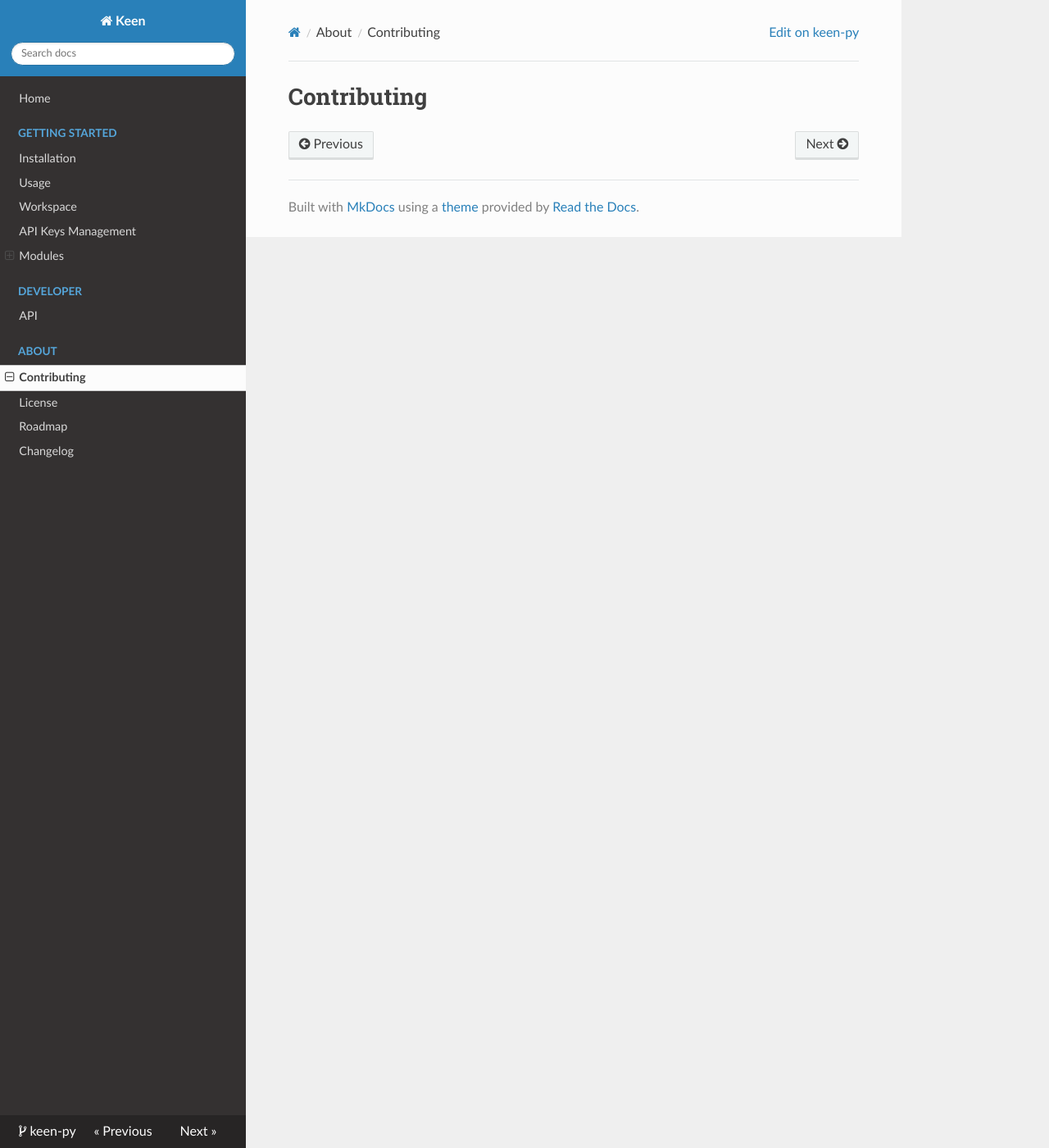
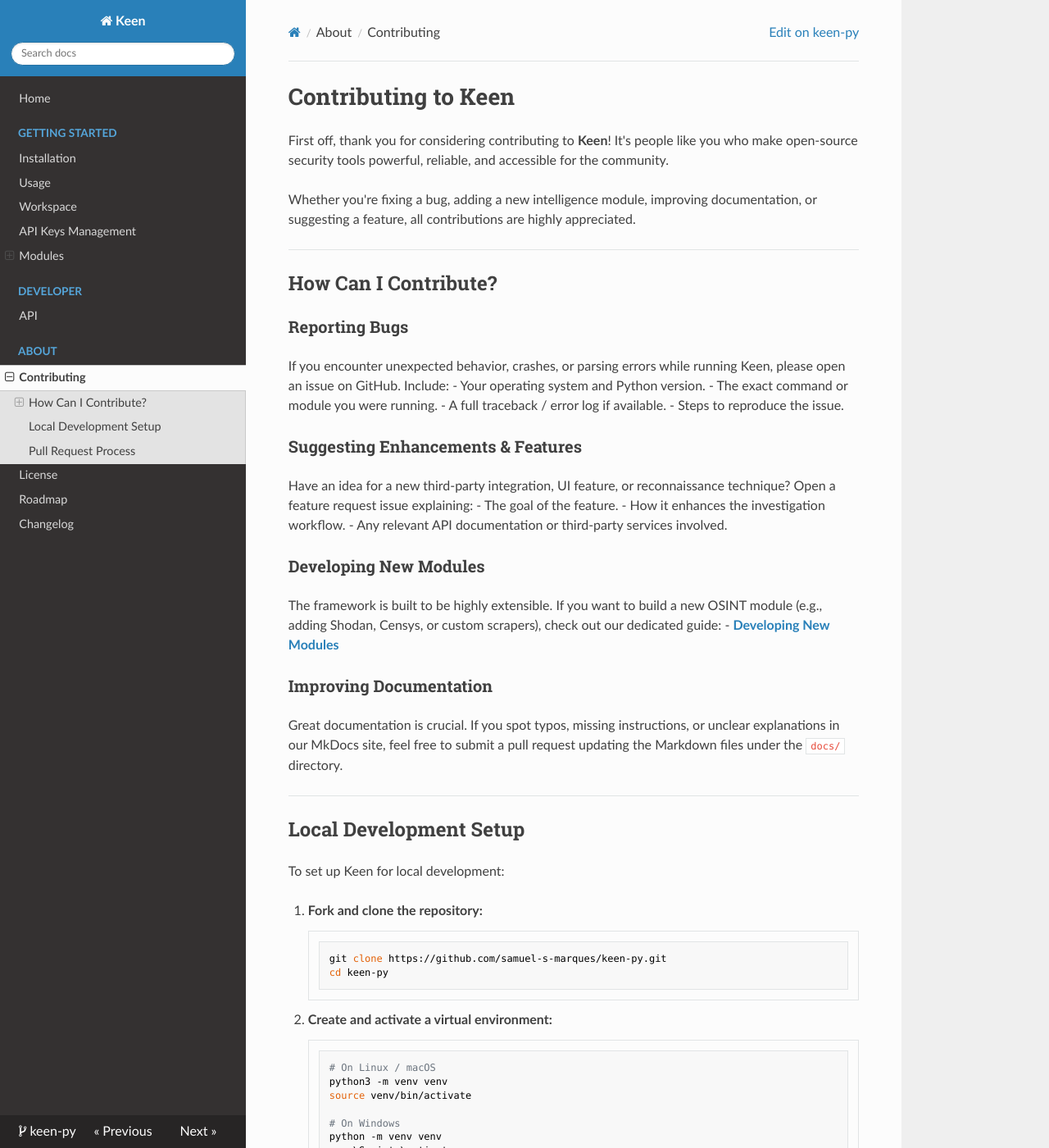
Before and after one commit to samuel-s-marques/keen-py, an MkDocs documentation site: the page built from docs/about/contributing.md, in a window 1280 px wide and 1400 px high. Shown: the whole window at 82% size. Built offline with MkDocs 1.6.1, drawn with Linux system fonts in a browser that asks for light colours; nearby versions of some CDN libraries; some of the changed text lies outside the part shown.

Commit message:
Update contributing.md

````diff
--- a/docs/about/contributing.md
+++ b/docs/about/contributing.md
@@ -1 +1,74 @@
-# Contributing
+# Contributing to Keen
+
+First off, thank you for considering contributing to **Keen**! It's people like you who make open-source security tools powerful, reliable, and accessible for the community.
+
+Whether you're fixing a bug, adding a new intelligence module, improving documentation, or suggesting a feature, all contributions are highly appreciated.
+
+---
+
+## How Can I Contribute?
+
+### Reporting Bugs
+If you encounter unexpected behavior, crashes, or parsing errors while running Keen, please open an issue on GitHub. Include:
+- Your operating system and Python version.
+- The exact command or module you were running.
+- A full traceback / error log if available.
+- Steps to reproduce the issue.
+
+### Suggesting Enhancements & Features
+Have an idea for a new third-party integration, UI feature, or reconnaissance technique? Open a feature request issue explaining:
+- The goal of the feature.
+- How it enhances the investigation workflow.
+- Any relevant API documentation or third-party services involved.
+
+### Developing New Modules
+The framework is built to be highly extensible. If you want to build a new OSINT module (e.g., adding Shodan, Censys, or custom scrapers), check out our dedicated guide:
+- **[Developing New Modules](../developer/developing_new_modules.md)**
+
+### Improving Documentation
+Great documentation is crucial. If you spot typos, missing instructions, or unclear explanations in our MkDocs site, feel free to submit a pull request updating the Markdown files under the `docs/` directory.
+
+---
+
+## Local Development Setup
+
+To set up Keen for local development:
+
+1. **Fork and clone the repository:**
+   ```bash
+   git clone https://github.com/samuel-s-marques/keen-py.git
+   cd keen-py
+   ```
+
+2. **Create and activate a virtual environment:**
+   ```bash
+   # On Linux / macOS
+   python3 -m venv venv
+   source venv/bin/activate
+
+   # On Windows
+   python -m venv venv
+   venv\Scripts\activate
+   ```
+
+3. **Install project dependencies:**
+   ```bash
+   pip install -r requirements.txt
+   ```
+
+4. **Verify your setup by starting the interactive shell:**
+   ```bash
+   python keen.py --debug
+   ```
+
+---
+
+## Pull Request Process
+
+When you are ready to submit your changes, follow these standard guidelines:
+
+1. **Branch cleanly:** Create a descriptive branch from `main` (e.g., `feature/add-shodan-module`, `bugfix/whois-parser-crash`).
+2. **Adhere to Code Style:** Ensure your Python code follows PEP 8 conventions. We recommend using standard linters and formatters like `black` and `flake8`.
+3. **Keep Commits Atomic:** Write clear, concise commit messages explaining *what* was changed and *why*.
+4. **Open a Pull Request:** Describe your PR thoroughly on GitHub. Mention any issues it resolves (e.g., `Fixes #12`).
+5. **Code Review:** Maintainers will review your PR, suggest any necessary adjustments, and merge it once approved!
````
